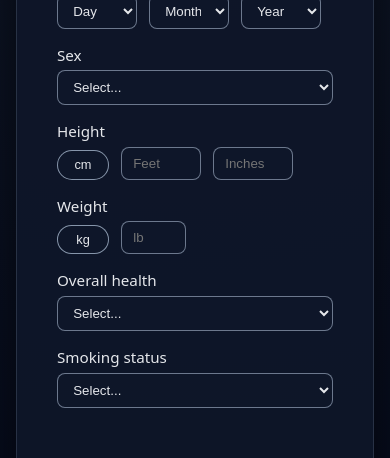
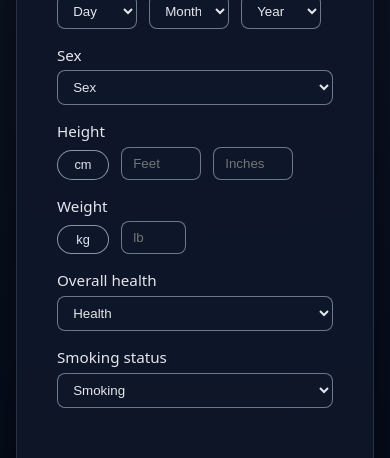
Before and after one commit to gabrielrmiller/Time-Till-Death, a React (Vite) app in the folder frontend/: page /questionnaire in a window 390 px wide. Shown: the part 295-753 px from the top of the page. Built offline with nearby package versions, Linux system fonts and the light colour scheme.

Commit message:
Refactor SurvivalChart component to include titles for better context and enhance layout with a new stacking structure. Update styles for improved visual hierarchy and responsiveness.

```diff
--- a/frontend/src/QuestionnaireWizard.tsx
+++ b/frontend/src/QuestionnaireWizard.tsx
@@ -347,7 +347,9 @@ export const QuestionnaireWizard: React.FC = () => {
             value={form.sex}
             onChange={(e) => updateField("sex", e.target.value)}
           >
-            <option value="">Select...</option>
+            <option value="" disabled hidden>
+              Sex
+            </option>
             <option value="male">Male</option>
             <option value="female">Female</option>
             <option value="other">Other / prefer not to say</option>
@@ -449,7 +451,9 @@ export const QuestionnaireWizard: React.FC = () => {
             value={form.health}
             onChange={(e) => updateField("health", e.target.value)}
           >
-            <option value="">Select...</option>
+            <option value="" disabled hidden>
+              Health
+            </option>
             <option value="excellent">Excellent</option>
             <option value="good">Good</option>
             <option value="average">Average</option>
@@ -465,7 +469,9 @@ export const QuestionnaireWizard: React.FC = () => {
             value={form.smoking}
             onChange={(e) => updateField("smoking", e.target.value)}
           >
-            <option value="">Select...</option>
+            <option value="" disabled hidden>
+              Smoking
+            </option>
             <option value="never">Never smoked</option>
             <option value="former">Former smoker</option>
             <option value="current">Current smoker</option>
--- a/frontend/src/SurvivalChart.tsx
+++ b/frontend/src/SurvivalChart.tsx
@@ -71,6 +71,8 @@ export function SurvivalChart({
       {survivalCurve.length === 0 ? (
         <p className="chart-placeholder">{placeholder}</p>
       ) : (
+        <div className="survival-chart-stack">
+          <div className="chart-title chart-title-top">Survival probability</div>
           <svg
             className="survival-chart"
             viewBox={`0 0 ${chartW} ${chartH}`}
@@ -186,13 +188,9 @@ export function SurvivalChart({
                 </g>
               );
             })}
-      <text x={chartW / 2} y={8} className="chart-ax" textAnchor="middle">
-        Survival probability
-      </text>
-      <text x={chartW / 2} y={chartH - 4} className="chart-ax" textAnchor="middle">
-        Age
-      </text>
           </svg>
+          <div className="chart-title chart-title-bottom">Age</div>
+        </div>
       )}
     </div>
   );
--- a/frontend/src/styles.css
+++ b/frontend/src/styles.css
@@ -195,6 +195,30 @@ a {
   display: flex;
   align-items: center;
   justify-content: center;
+}
+
+.survival-chart-stack {
+  display: flex;
+  flex-direction: column;
+  align-items: center;
+}
+
+.chart-title {
+  font-size: 0.75rem;
+  font-weight: 700;
+  letter-spacing: 0.02em;
+  color: #e5e7eb;
+  line-height: 1.1;
+  user-select: none;
+  pointer-events: none;
+}
+
+.chart-title-top {
+  margin-bottom: 0.15rem;
+}
+
+.chart-title-bottom {
+  margin-top: 0.15rem;
 }
 
 .survival-chart {
```
Lines whose indentation alone changed are shown as unchanged.
